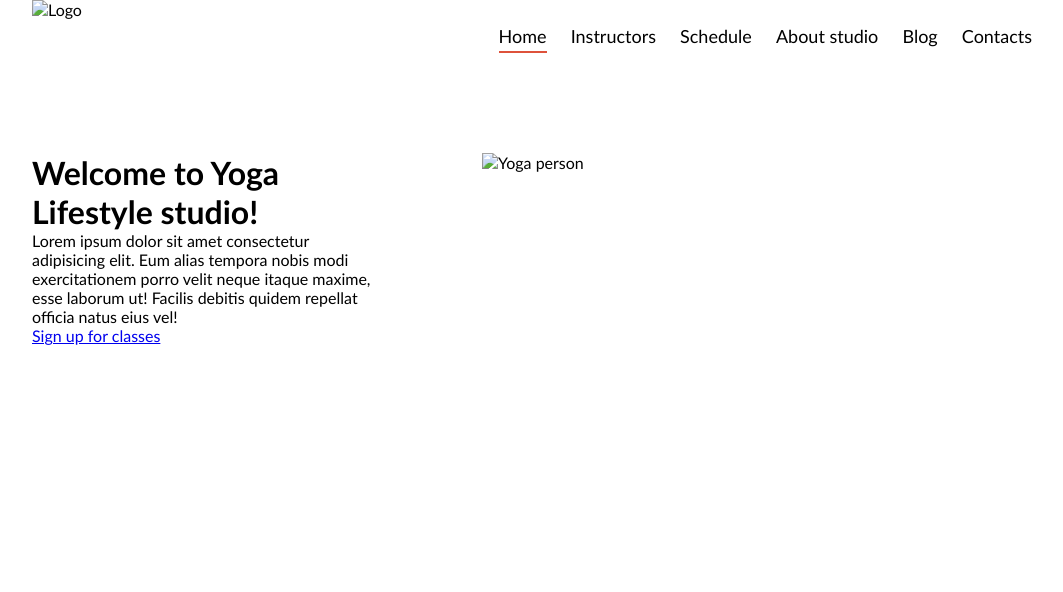
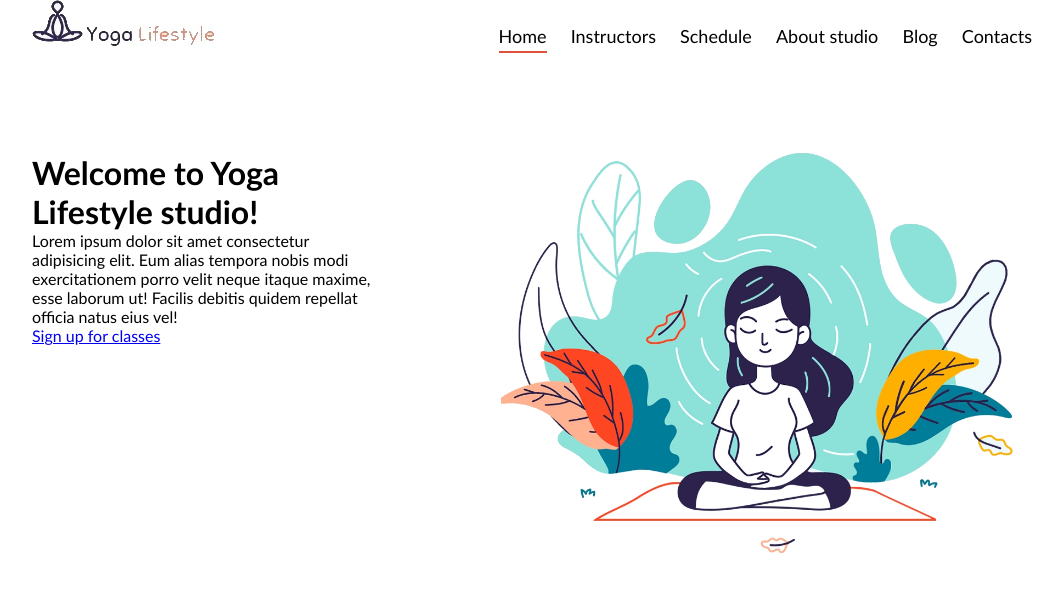
Before and after one commit to 3rnis/35-grupe-yoga, a website: page index.html in a window 1280 px wide. Shown: the whole page, without its empty margins (108-1171 px from the left). Drawn offline with Linux system fonts and the light colour scheme; files that its build step writes are made by us from their sources.

Commit message:
refactoring relative paths

```diff
--- a/index.html
+++ b/index.html
@@ -5,11 +5,11 @@
     <meta http-equiv="X-UA-Compatible" content="IE=edge">
     <meta name="viewport" content="width=device-width, initial-scale=1.0">
     <title>Yoga</title>
-    <link rel="stylesheet" href="./main.css">
+    <link rel="stylesheet" href="./css/main.css">
 </head>
 <body>
     <header>
-        <img src="./Logo.png" alt="Logo">
+        <img src="./img/Logo.jpg" alt="Logo">
         <nav>
             <a href="#">Home</a>
             <a href="#">Instructors</a>
@@ -25,7 +25,7 @@
             <p>Lorem ipsum dolor sit amet consectetur adipisicing elit. Eum alias tempora nobis modi exercitationem porro velit neque itaque maxime, esse laborum ut! Facilis debitis quidem repellat officia natus eius vel!</p>
             <a href="#">Sign up for classes</a>
         </div>
-        <img src="./yoga.png" alt="Yoga person">
+        <img src="./img/yoga.png" alt="Yoga person">
     </main>
 </body>
 </html>
```
